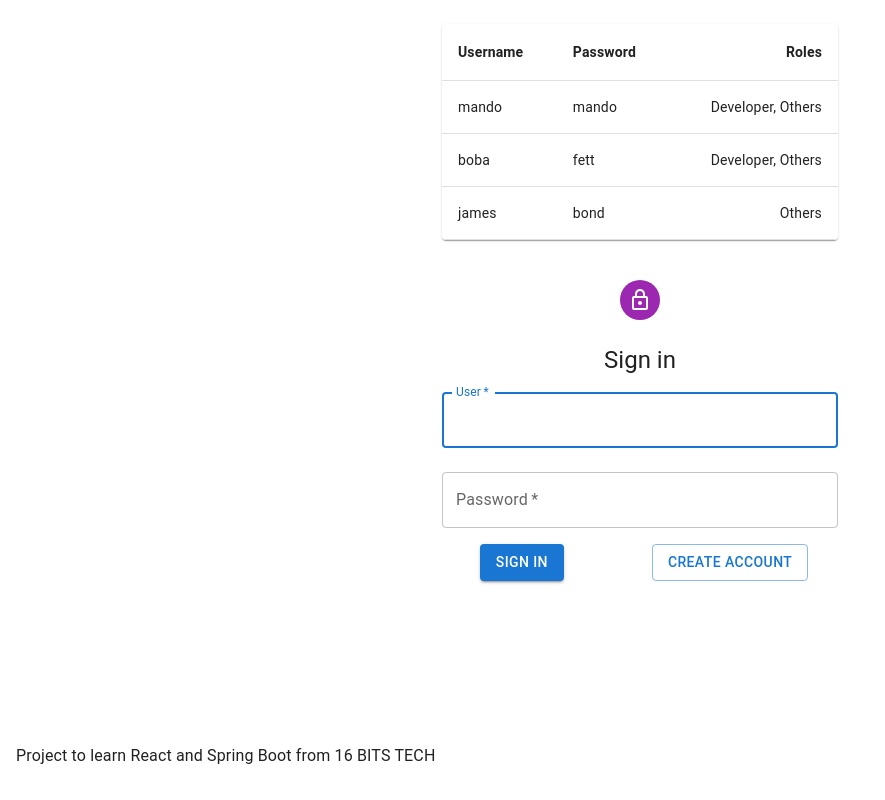
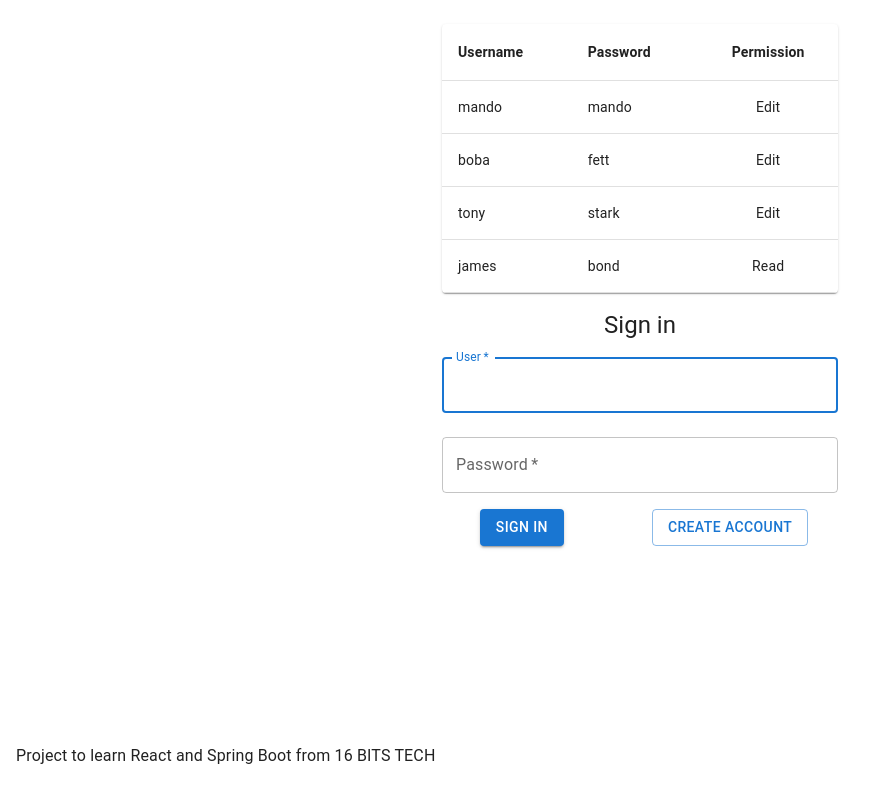
Before and after one commit to luizgustavocosta/16-bits-zero-to-hero, a React (Create React App) app in the folder front-end/ui-app/: page /login in a window 1280 px wide. Shown: the whole page, without its empty margins (0-885 px from the left). Built offline with nearby package versions, Linux system fonts and the light colour scheme.

Commit message:
feat: Add new user

```diff
--- a/front-end/ui-app/src/component/LoginComponent.jsx
+++ b/front-end/ui-app/src/component/LoginComponent.jsx
@@ -1,12 +1,10 @@
 import React, {Component} from 'react'
 import AuthenticationService from '../service/AuthenticationService';
 
-import Avatar from '@mui/material/Avatar';
 import Button from '@mui/material/Button';
 import CssBaseline from '@mui/material/CssBaseline';
 import TextField from '@mui/material/TextField';
 import Box from '@mui/material/Box';
-import LockOutlinedIcon from '@mui/icons-material/LockOutlined';
 import Typography from '@mui/material/Typography';
 import Container from '@mui/material/Container';
 import {Alert, AlertTitle} from "@material-ui/lab";
@@ -50,14 +48,15 @@ class LoginComponent extends Component {
   }
 
   render() {
-    function createUser(name, password, roles) {
-      return { name, password, roles };
+    function createUser(name, password, roles, permission) {
+      return { name, password, roles, permission };
     }
 
-    const rows = [
-      createUser('mando', 'mando','Developer, Others'),
-      createUser('boba', 'fett','Developer, Others'),
-      createUser('james', 'bond', 'Others'),
+    const users = [
+      createUser('mando', 'mando','Developer, Others', 'Edit'),
+      createUser('boba', 'fett','Developer, Others', 'Edit'),
+      createUser('tony', 'stark','Developer, Others', 'Edit'),
+      createUser('james', 'bond', 'Others', 'Read'),
     ];
     return (
       <div>
@@ -78,20 +77,20 @@ class LoginComponent extends Component {
                   <TableRow>
                     <TableCell><b>Username</b></TableCell>
                     <TableCell><b>Password</b></TableCell>
-                    <TableCell align="right"><b>Roles</b></TableCell>
+                    <TableCell align="center"><b>Permission</b></TableCell>
                   </TableRow>
                 </TableHead>
                 <TableBody>
-                  {rows.map((row) => (
+                  {users.map((user) => (
                       <TableRow
-                          key={row.name}
+                          key={user.name}
                           sx={{ '&:last-child td, &:last-child th': { border: 0 } }}
                       >
                         <TableCell component="th" scope="row">
-                          {row.name}
+                          {user.name}
                         </TableCell>
-                        <TableCell>{row.password}</TableCell>
-                        <TableCell align="right">{row.roles}</TableCell>
+                        <TableCell>{user.password}</TableCell>
+                        <TableCell align="center">{user.permission}</TableCell>
                       </TableRow>
                   ))}
                 </TableBody>
@@ -105,9 +104,6 @@ class LoginComponent extends Component {
                 alignItems: 'center',
               }}
             >
-              <Avatar sx={{m: 3, bgcolor: 'secondary.main'}}>
-                <LockOutlinedIcon/>
-              </Avatar>
               <Typography component="h1" variant="h5">
                 Sign in
               </Typography>
```
Also changed, not shown: 1 other file (tests, documents, lock files or other folders).
